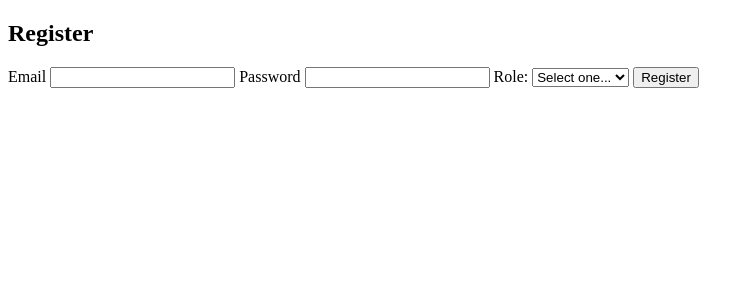
After one commit to arkssheo/cosin-flask, a Flask app: page /admin/register in a window 1280 px wide. The commit adds this page. Shown: the top 300 px of the page, without its empty margins (0-754 px from the left). Run offline with Flask 2, Linux system fonts and the light colour scheme; data that the repository does not hold is empty; some libraries are stand-ins or nearby versions.

Commit message:
edit and delete user and roles

```diff
--- a/models/role.py
+++ b/models/role.py
@@ -20,7 +20,6 @@ class RoleModel(db.Model):
 
   @classmethod
   def find_by_name(cls, role_name):
-    print('blowing up here...')
     return cls.query.filter_by(role_name = role_name).first()
 
   def save(self):
--- a/server.py
+++ b/server.py
@@ -1,5 +1,5 @@
 import click, os
-from flask import Flask, render_template, request, jsonify, Blueprint
+from flask import Flask, render_template, request, jsonify, redirect, url_for
 from flask_restful import Api
 from flask_cors import CORS, cross_origin
 from flask_jwt_extended import (
@@ -11,6 +11,7 @@ from resources.user import UserRegister, User
 from resources.role import Role
 
 from models.user import UserModel
+from models.role import RoleModel
 
 from security import authenticate, identity
 
@@ -49,11 +50,12 @@ api = Api(app)
 def home():
   return render_template('index.html')
 
-@app.route('/admin/users')
-def admin_users():
-    if request.method == 'GET':
-        users = UserModel.query.all()
-        return render_template('user_list.html', users=users)
+@app.route('/admin')
+def admin_cp():
+    users = UserModel.query.all()
+    roles = RoleModel.query.all()
+    return render_template('admin_cp.html', users=users, roles=roles)
+
 
 @app.route('/admin/user', methods=['GET', 'POST'])
 def admin_user():
@@ -67,6 +69,60 @@ def admin_user():
         user = UserModel.find_by_email(email)
         user.reset_password(password)
         return render_template('user_management.html', user=user, message='Password Changed!')
+
+@app.route('/admin/register', methods=['GET', 'POST'])
+def admin_register():
+    if request.method == 'POST':
+        user = UserModel(**request.form)
+        user.save()
+        return redirect( url_for('admin_cp') )
+    else:
+        roles = RoleModel.query.all()
+        return render_template('register.html', roles=roles)
+
+@app.route('/admin/delete_user', methods=['POST'])
+def admin_delete_user():
+    user = UserModel.find_by_email(request.form.get('email', ''))
+    if user is not None:
+        user.delete()
+        return redirect( url_for('admin_cp') )
+
+@app.route('/admin/role', methods=['GET', 'POST'])
+def admin_role():
+    if request.method == 'POST':
+        pass
+    else:
+        role_name = request.args.get('role_name')
+        role = RoleModel.find_by_name(role_name)
+        return render_template('role_mgmt.html', role=role)
+
+@app.route('/admin/new_role', methods=['GET', 'POST'])
+def admin_new_role():
+    if request.method == 'POST':
+        is_admin = False if request.form.get('is_admin', None) is None else True
+        role_name = request.form.get('role_name', None)
+
+        if role_name is None:
+            return render_template('new_role.html')
+
+        role = RoleModel(role_name=role_name, is_admin=is_admin)
+        role.save()
+        return redirect( url_for('admin_cp') )
+    else:
+        return render_template('new_role.html')
+
+@app.route('/admin/delete_role', methods=['POST'])
+def admin_delete_role():
+    role = RoleModel.find_by_name(request.form.get('role_name', ''))
+    if role is not None:
+        role.delete()
+    else:
+        print('[DELETE ROLE] Could not delete role with name: %s' % request.form.get('role_name'))
+
+    return redirect( url_for('admin_cp') )
+
+
+""" API Methods """
 
 @app.route('/login', methods=['POST'])
 def login():
--- /dev/null
+++ b/templates/base.html
@@ -0,0 +1,9 @@
+<!doctype html>
+<title>{% block title %}{% endblock %} - Cosin</title>
+<!-- <link rel="stylesheet" href="{{ url_for('static', filename='style.css') }}"> -->
+<section class="content">
+  <header>
+    {% block header %}{% endblock %}
+  </header>
+  {% block content %}{% endblock %}
+</section>
--- /dev/null
+++ b/templates/register.html
@@ -0,0 +1,22 @@
+{% extends 'base.html' %}
+
+{% block header %}
+  <h1>{% block title %}Register{% endblock %}</h1>
+{% endblock %}
+
+{% block content %}
+  <form method="post">
+    <label for="email">Email</label>
+    <input name="email" id="email" required>
+    <label for="password">Password</label>
+    <input type="password" name="password" id="password" required>
+    <label for="role_id">Role:</label>
+    <select class="" name="role_id">
+      <option value="-1" disabled selected>Select one...</option>
+      {%  for role in roles %}
+        <option value="{{ role.id }}">{{ role.role_name }}{% if role.is_admin %}*{% endif %}</option>
+      {% endfor %}
+    </select>
+    <input type="submit" value="Register">
+  </form>
+{% endblock %}
--- a/templates/user_management.html
+++ b/templates/user_management.html
@@ -14,6 +14,10 @@
         <input type="password" name="password" value="" placeholder="new password">
         <button type="submit" name="button">Change Password</button>
       </form>
+      <form class="" action="{{ url_for('admin_delete_user') }}" method="post">
+        <input type="hidden" name="email" value="{{ user.email }}">
+        <button type="submit" name="button">Delete</button>
+      </form>
       {% if message %}
         <p>{{ message }}</p>
       {% endif %}
```
Also changed, not shown: templates/admin_cp.html (added, +27 -0 lines), templates/new_role.html (added, +15 -0 lines), templates/role_mgmt.html (added, +13 -0 lines), templates/user_list.html (deleted, +0 -17 lines).
